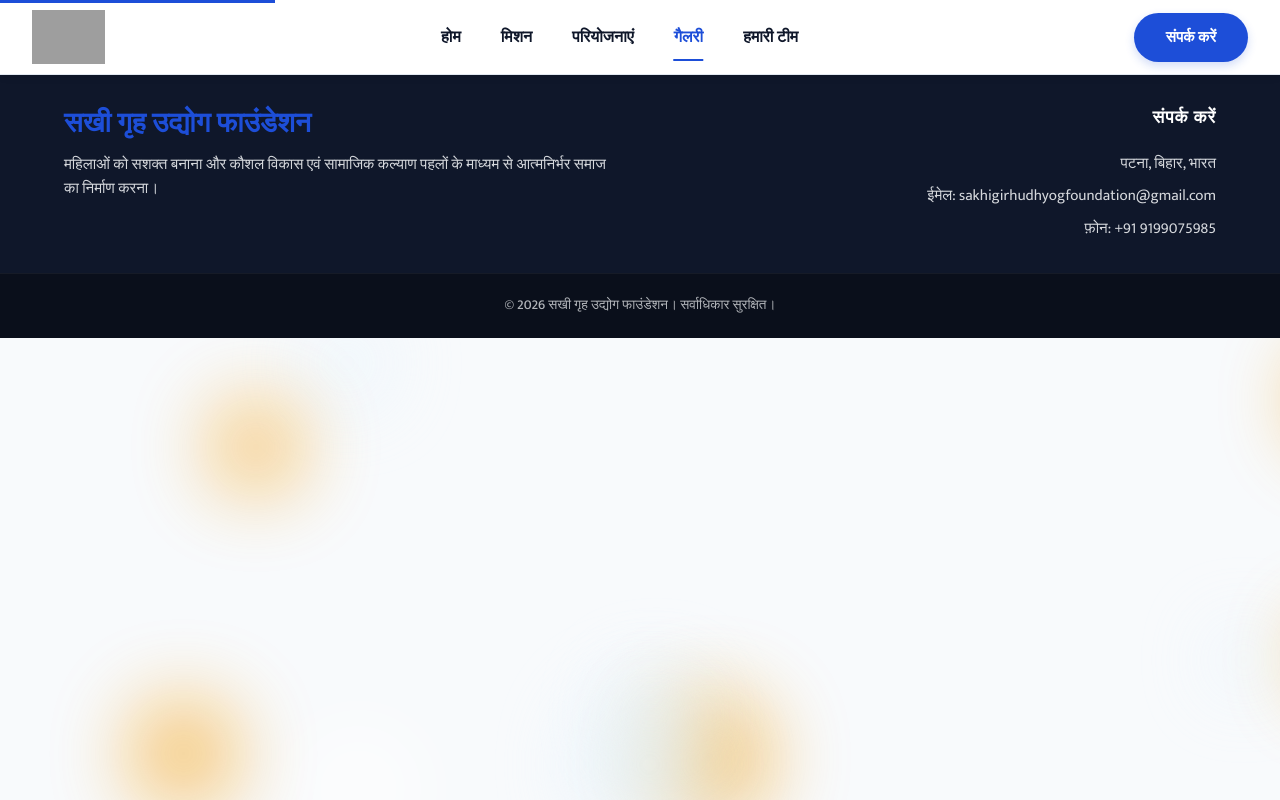
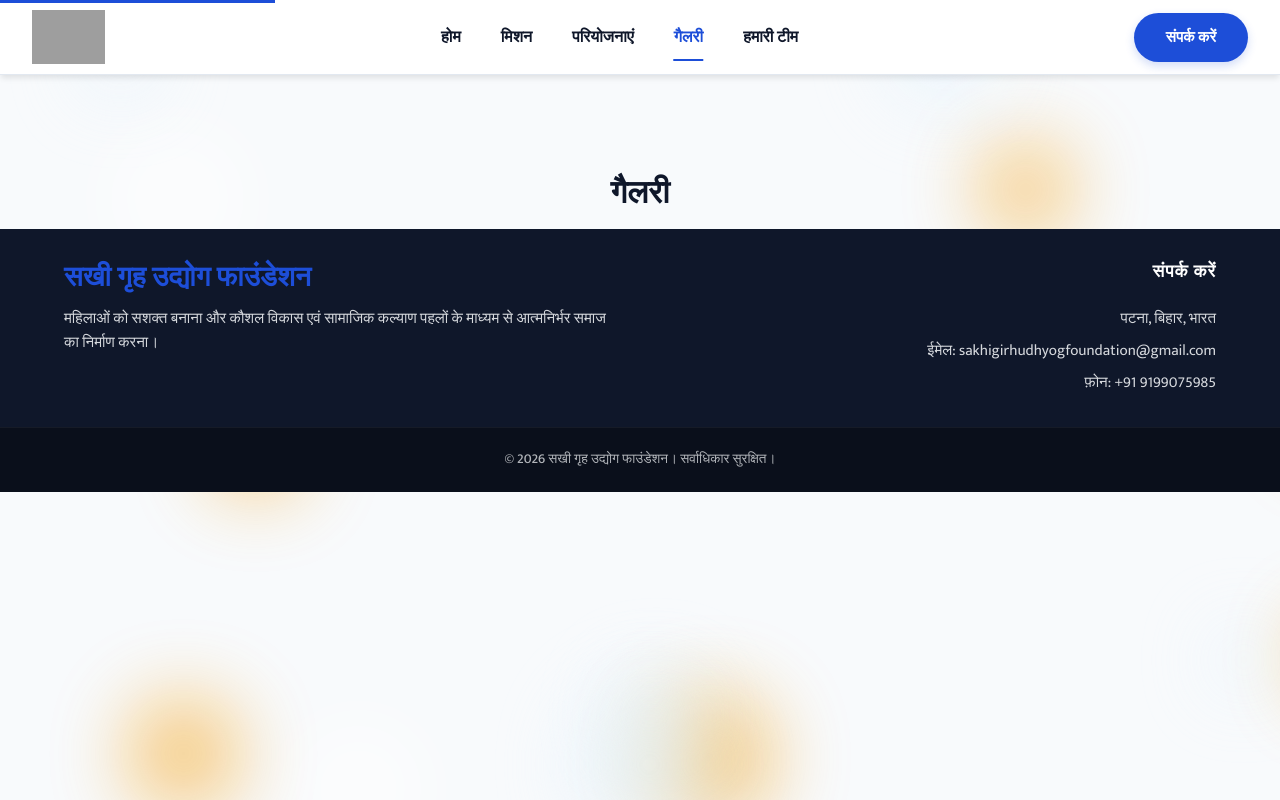
Before and after one commit to suneater003/ngo, a React (Vite) app: page /gallery in a window 1280 px wide. Built offline with nearby package versions, Linux system fonts and the light colour scheme; grey boxes are pictures that could not be loaded.

Commit message:
Restore gallery page routing

```diff
--- a/src/App.tsx
+++ b/src/App.tsx
@@ -10,6 +10,7 @@ const TeamPage = lazy(() => import('./pages/TeamPage'));
 const MissionPage = lazy(() => import('./pages/MissionPage'));
 const ContactPage = lazy(() => import('./pages/ContactPage'));
 const ProjectsPage = lazy(() => import('./components/projects/ProjectsPage'));
+const GalleryPage = lazy(() => import('./pages/GalleryPage'));
 const Footer = lazy(() => import('./components/layout/Footer').then(module => ({ default: module.Footer })));
 
 function App() {
@@ -45,6 +46,11 @@ function App() {
                 <ProjectsPage />
               </Suspense>
             } />
+            <Route path="/gallery" element={
+              <Suspense fallback={<div className="section-loader" aria-live="polite">Loading...</div>}>
+                <GalleryPage />
+              </Suspense>
+            } />
           </Routes>
 
           <Suspense fallback={<div className="section-loader" aria-live="polite">Loading...</div>}>
--- a/src/components/contact/Contact.tsx
+++ b/src/components/contact/Contact.tsx
@@ -1,4 +1,5 @@
-import React, { useRef, useState, FormEvent } from 'react';
+import React, { useRef, useState } from 'react';
+import type { FormEvent } from 'react';
 import { FaPhone, FaEnvelope, FaMapMarkerAlt, FaFacebook, FaInstagram } from 'react-icons/fa';
 import emailjs from '@emailjs/browser';
 import './Contact.css';
--- a/src/components/gallery/GallerySection.tsx
+++ b/src/components/gallery/GallerySection.tsx
@@ -1,4 +1,5 @@
 import { useState, useEffect } from 'react';
+import { useNavigate } from 'react-router-dom';
 import { motion } from 'framer-motion';
 import { usePointerInteraction } from './hooks/usePointerInteraction';
 import { InfiniteCarousel } from './InfiniteCarousel';
@@ -8,6 +9,7 @@ import { useScrollReveal } from '../../hooks/useScrollReveal';
 import './Gallery.css';
 
 export default function GallerySection() {
+  const navigate = useNavigate();
   const { rotateX, rotateY } = usePointerInteraction();
   const [selectedItem, setSelectedItem] = useState<GalleryItem | null>(null);
   const revealRef = useScrollReveal();
@@ -81,7 +83,7 @@ export default function GallerySection() {
       </div>
 
       <div style={{ marginTop: '3rem', textAlign: 'center', position: 'relative', zIndex: 10 }}>
-        <button className="card-cta">पूरी गैलरी देखें</button>
+        <button className="card-cta" onClick={() => navigate('/gallery')}>पूरी गैलरी देखें</button>
       </div>
 
       <Lightbox
--- /dev/null
+++ b/src/pages/GalleryPage.tsx
@@ -0,0 +1,11 @@
+import React from 'react';
+
+const GalleryPage: React.FC = () => {
+  return (
+    <main id="main-content" style={{ paddingTop: '100px', textAlign: 'center' }}>
+      <h1>गैलरी</h1>
+    </main>
+  );
+};
+
+export default GalleryPage;
```
